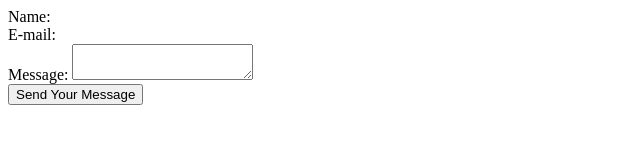
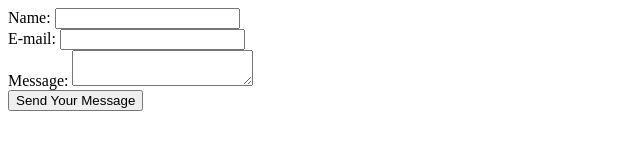
Before and after one commit to djbaker621/igme230, a plain HTML site: page week7/index.html in a window 1280 px wide. Shown: the whole page, without its empty margins (0-640 px from the left). Drawn offline with Linux system fonts and the light colour scheme.

Commit message:
I can't believe I misspelled input...twice

```diff
--- a/week7/index.html
+++ b/week7/index.html
@@ -8,11 +8,11 @@
         <form>
             <div>
                 <label for="name">Name:</label>
-                <imput type="text" id="name" name="user_name"></imput>
+                <input type="text" id="name" name="user_name"></imput>
             </div>
             <div>
                 <label for="mail">E-mail:</label>
-                <imput type="email" id="mail" name="user_mail"></imput>
+                <input type="email" id="mail" name="user_mail"></imput>
             </div>
             <div>
                 <label for="msg">Message:</label>
```
